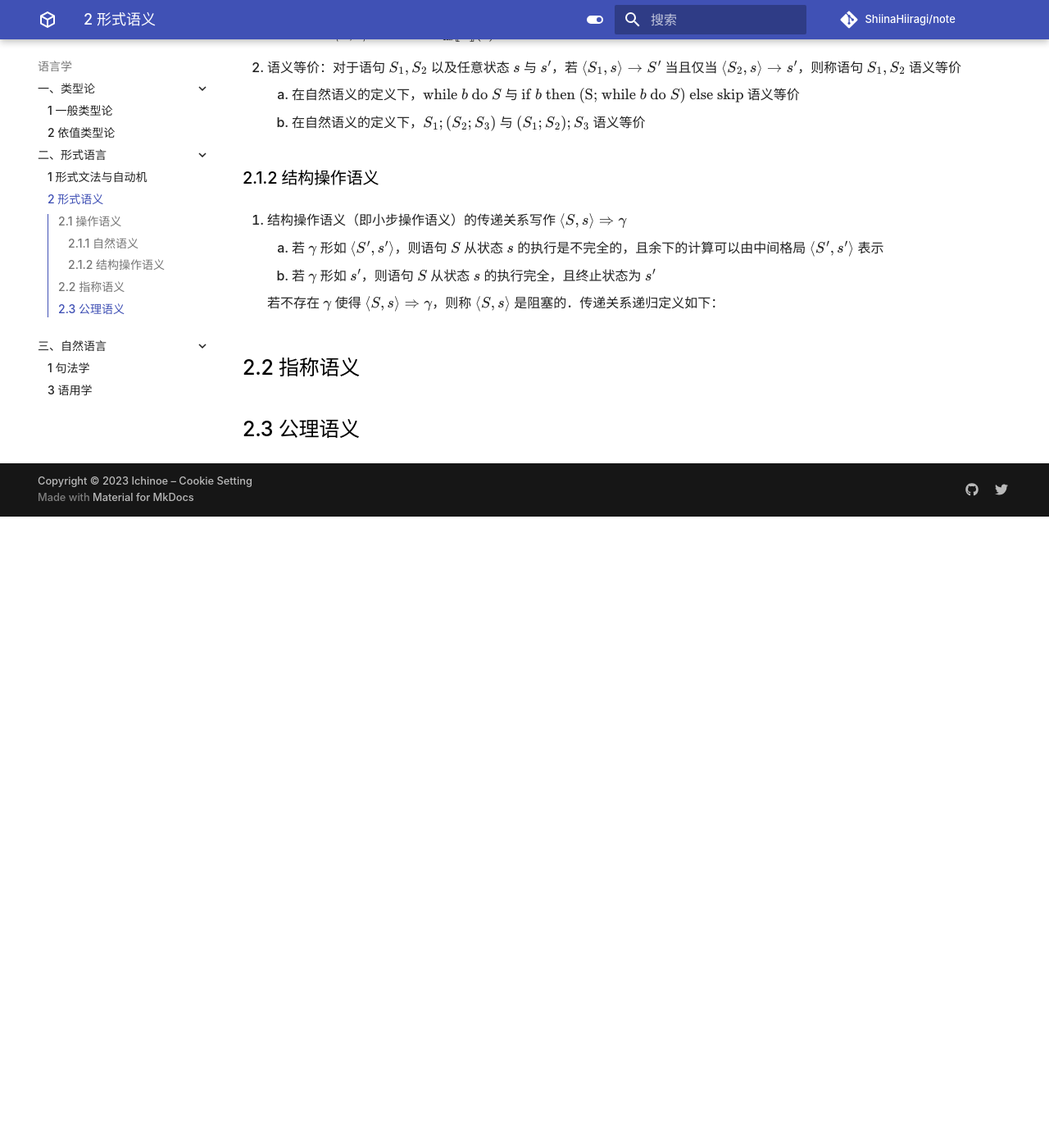
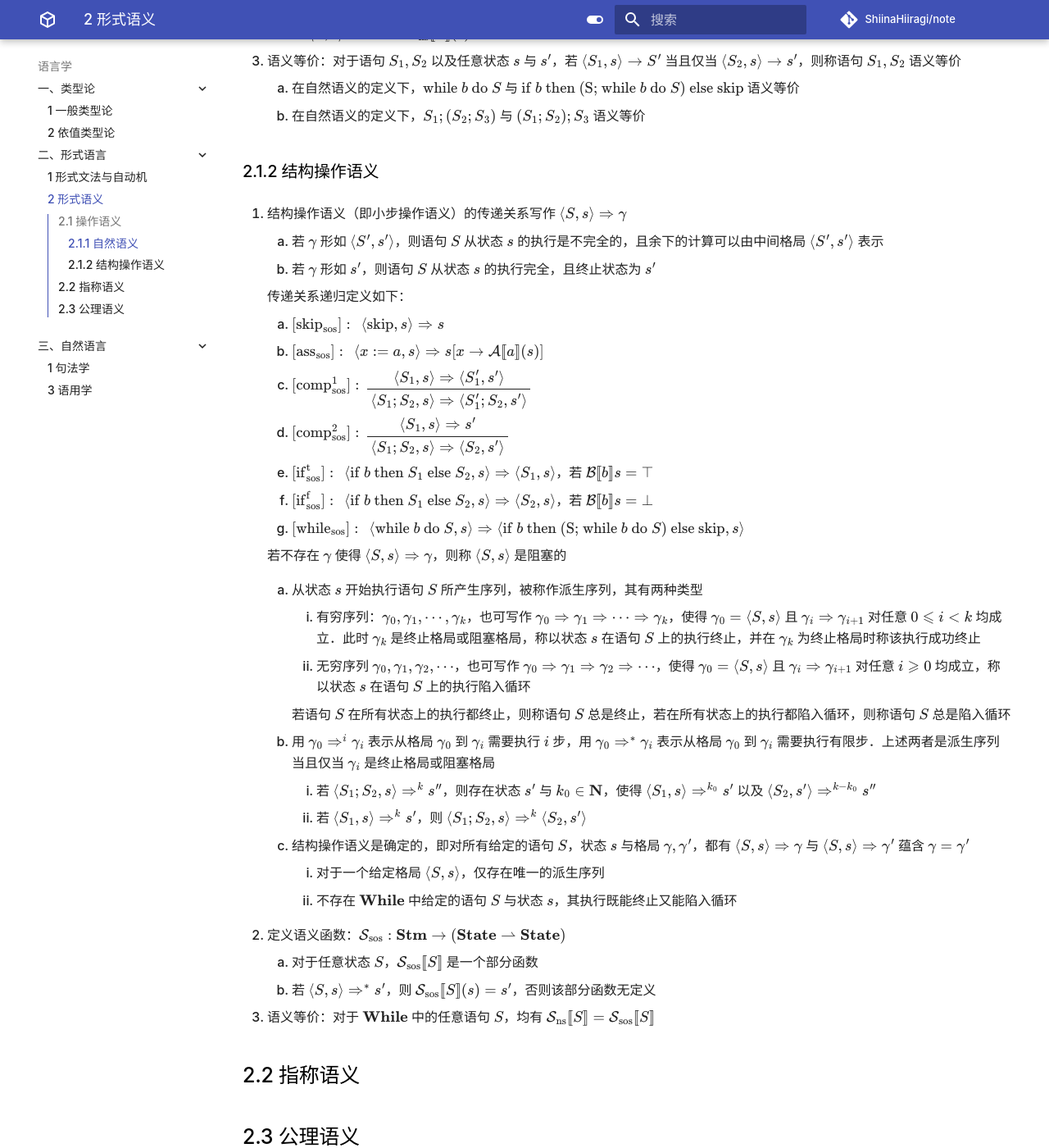
Before and after one commit to ShiinaHiiragi/note, an MkDocs documentation site: the page built from docs/lang/formal/sem.md, in a window 1280 px wide and 1400 px high, scrolled down 3248 px. Shown: the whole window at 82% size. Built offline with MkDocs 1.6.1 and Material for MkDocs 9.7.7, drawn with Linux system fonts in a browser that asks for light colours; comment, search, counter and statistics services are not loaded; before the commit the page ends 3878 px from its top, so only the background shows below that; some of the changed text lies outside the part shown.

Commit message:
stage seq

```diff
--- a/docs/lang/formal/sem.md
+++ b/docs/lang/formal/sem.md
@@ -139,12 +139,12 @@
 ## 2.1 操作语义
 - 操作语义学的传递系统由两种格局构成
     1. $\left<S, s\right>$，其中 $S$ 表示将要执行的语句，$s$ 表示语句执行的初始状态
-    2. $s$：表示终止状态，即中止格局
+    2. $s$：表示终止状态，即终止格局
 
 ### 2.1.1 自然语义
 1. 自然语义（即大步操作语义）的传递关系写作 $\left<S, s\right> \to s'$，即从状态 $s$ 执行语句 $S$ 后，状态变为 $s'$．传递关系递归定义如下：
-    1. $[\text{ass}_{\text{ns}}]: \ \left<x:=a, s\right> \to s[x \to \mathcal A[\![a]\!](s)]$
-    2. $[\text{skip}_{\text{ns}}]: \ \left<\text{skip}, s\right> \to S$
+    1. $[\text{skip}_{\text{ns}}]: \ \left<\text{skip}, s\right> \to S$
+    2. $[\text{ass}_{\text{ns}}]: \ \left<x:=a, s\right> \to s[x \to \mathcal A[\![a]\!](s)]$
     3. $[\text{comp}_{\text{ns}}]: \ \begin{prooftree} \AxiomC{\(\left<S_1, s\right> \to s'\)} \AxiomC{\(\left<S_2, s'\right> \to s''\)} \BinaryInfC{\(\left<S_1; S_2, s\right> \to s''\)} \end{prooftree}$
     4. $[\text{if}_{\text{ns}}^{\text{t}}]: \ \begin{prooftree} \AxiomC{\(\left<S_1, s\right> \to s'\)} \UnaryInfC{\(\left<\text{if } b \text{ then } S_1 \text{ else } S_2, s\right> \to s'\)} \end{prooftree}$，若 $\mathcal B[\![b]\!](s) = \top$
     5. $[\text{if}_{\text{ns}}^{\text{f}}]: \ \begin{prooftree} \AxiomC{\(\left<S_2, s\right> \to s'\)} \UnaryInfC{\(\left<\text{if } b \text{ then } S_1 \text{ else } S_2, s\right> \to s'\)} \end{prooftree}$，若 $\mathcal B[\![b]\!](s) = \bot$
@@ -157,11 +157,11 @@
         1. 派生树的根节点是 $\left<S, s\right> \to s'$，叶节点是上述公理的实例
         2. 若派生树只有一个节点，且是公理的实例，则称该派生树是简单的，否则成其是复合的
     2. 自然语义是确定的，即对所有给定的语句 $S$ 与状态 $s, s', s''$，都有 $\left<S, s\right> \to s'$ 与 $\left<S, s\right> \to s''$ 蕴含 $s' = s''$
-    3. 定义语义函数：$\mathcal S_{\text{ns}}: \mathbf{Stm} \to (\mathbf{State} \rightharpoonup \mathbf{State})$
-        1. 对于任意状态 $S$，$\mathcal S_{\text{ns}}[\![S]\!]$ 是一个部分函数
-        2. 若 $\left<S, s\right> \to s'$，则 $\mathcal S_{\text{ns}}[\![S]\!](s) = s'$，否则该部分函数无定义
 
-2. 语义等价：对于语句 $S_1, S_2$ 以及任意状态 $s$ 与 $s'$，若 $\left<S_1, s\right> \to S'$ 当且仅当 $\left<S_2, s\right> \to s'$，则称语句 $S_1, S_2$ 语义等价
+2. 定义语义函数：$\mathcal S_{\text{ns}}: \mathbf{Stm} \to (\mathbf{State} \rightharpoonup \mathbf{State})$
+    1. 对于任意状态 $S$，$\mathcal S_{\text{ns}}[\![S]\!]$ 是一个部分函数
+    2. 若 $\left<S, s\right> \to s'$，则 $\mathcal S_{\text{ns}}[\![S]\!](s) = s'$，否则该部分函数无定义
+3. 语义等价：对于语句 $S_1, S_2$ 以及任意状态 $s$ 与 $s'$，若 $\left<S_1, s\right> \to S'$ 当且仅当 $\left<S_2, s\right> \to s'$，则称语句 $S_1, S_2$ 语义等价
     1. 在自然语义的定义下，$\text{while } b \text{ do } S$ 与 $\text{if } b \text{ then } (\text{S; while } b \text{ do } S) \text{ else skip}$ 语义等价
     2. 在自然语义的定义下，$S_1; (S_2; S_3)$ 与 $(S_1; S_2); S_3$ 语义等价
 
@@ -170,7 +170,35 @@
     1. 若 $\gamma$ 形如 $\left<S', s'\right>$，则语句 $S$ 从状态 $s$ 的执行是不完全的，且余下的计算可以由中间格局 $\left<S', s'\right>$ 表示
     2. 若 $\gamma$ 形如 $s'$，则语句 $S$ 从状态 $s$ 的执行完全，且终止状态为 $s'$
 
-    若不存在 $\gamma$ 使得 $\left<S, s\right> \Rightarrow \gamma$，则称 $\left<S, s\right>$ 是阻塞的．传递关系递归定义如下：
+    传递关系递归定义如下：
+
+    1. $[\text{skip}_{\text{sos}}]: \ \left<\text{skip}, s\right> \Rightarrow s$
+    2. $[\text{ass}_{\text{sos}}]: \ \left<x:=a, s\right> \Rightarrow s[x \to \mathcal A[\![a]\!](s)]$
+    3. $[\text{comp}_{\text{sos}}^{1}]: \ \begin{prooftree} \AxiomC{\(\left<S_1, s\right> \Rightarrow \left<S_1', s'\right>\)} \UnaryInfC{\(\left<S_1; S_2, s\right> \Rightarrow \left<S_1'; S_2, s'\right>\)} \end{prooftree}$
+    4. $[\text{comp}_{\text{sos}}^{2}]: \ \begin{prooftree} \AxiomC{\(\left<S_1, s\right> \Rightarrow s'\)} \UnaryInfC{\(\left<S_1; S_2, s\right> \Rightarrow \left<S_2, s'\right>\)} \end{prooftree}$
+    5. $[\text{if}_{\text{sos}}^{\text{t}}]: \ \left<\text{if } b \text{ then } S_1 \text{ else } S_2, s\right> \Rightarrow \left<S_1, s\right>$，若 $\mathcal B[\![b]\!]s = \top$
+    6. $[\text{if}_{\text{sos}}^{\text{f}}]: \ \left<\text{if } b \text{ then } S_1 \text{ else } S_2, s\right> \Rightarrow \left<S_2, s\right>$，若 $\mathcal B[\![b]\!]s = \bot$
+    7. $[\text{while}_{\text{sos}}]: \ \left<\text{while } b \text{ do } S, s\right> \Rightarrow \left<\text{if } b \text{ then } (\text{S; while } b \text{ do } S) \text{ else skip}, s\right>$
+
+    若不存在 $\gamma$ 使得 $\left<S, s\right> \Rightarrow \gamma$，则称 $\left<S, s\right>$ 是阻塞的
+
+    1. 从状态 $s$ 开始执行语句 $S$ 所产生序列，被称作派生序列，其有两种类型
+        1. 有穷序列：$\gamma_0, \gamma_1, \cdots, \gamma_k$，也可写作 $\gamma_0 \Rightarrow \gamma_1 \Rightarrow \cdots \Rightarrow \gamma_k$，使得 $\gamma_0 = \left<S, s\right>$ 且 $\gamma_i \Rightarrow \gamma_{i+1}$ 对任意 $0 \leqslant i < k$ 均成立．此时 $\gamma_k$ 是终止格局或阻塞格局，称以状态 $s$ 在语句 $S$ 上的执行终止，并在 $\gamma_k$ 为终止格局时称该执行成功终止
+        2. 无穷序列 $\gamma_0, \gamma_1, \gamma_2, \cdots$，也可写作 $\gamma_0 \Rightarrow \gamma_1 \Rightarrow \gamma_2 \Rightarrow \cdots$，使得 $\gamma_0 = \left<S, s\right>$ 且 $\gamma_i \Rightarrow \gamma_{i+1}$ 对任意 $i \geqslant 0$ 均成立，称以状态 $s$ 在语句 $S$ 上的执行陷入循环
+
+        若语句 $S$ 在所有状态上的执行都终止，则称语句 $S$ 总是终止，若在所有状态上的执行都陷入循环，则称语句 $S$ 总是陷入循环
+
+    2. 用 $\gamma_0 \Rightarrow^{i} \gamma_i$ 表示从格局 $\gamma_0$ 到 $\gamma_i$ 需要执行 $i$ 步，用 $\gamma_0 \Rightarrow^{*} \gamma_i$ 表示从格局 $\gamma_0$ 到 $\gamma_i$ 需要执行有限步．上述两者是派生序列当且仅当 $\gamma_i$ 是终止格局或阻塞格局
+        1. 若 $\left<S_1; S_2, s\right> \Rightarrow^{k} s''$，则存在状态 $s'$ 与 $k_0 \in \mathbf N$，使得 $\left<S_1, s\right> \Rightarrow^{k_0} s'$ 以及 $\left<S_2, s'\right> \Rightarrow^{k-k_0} s''$
+        2. 若 $\left<S_1, s\right> \Rightarrow^{k} s'$，则 $\left<S_1; S_2, s\right> \Rightarrow^{k} \left<S_2, s'\right>$
+    3. 结构操作语义是确定的，即对所有给定的语句 $S$，状态 $s$ 与格局 $\gamma, \gamma'$，都有 $\left<S, s\right> \Rightarrow \gamma$ 与 $\left<S, s\right> \Rightarrow \gamma'$ 蕴含 $\gamma = \gamma'$
+        1. 对于一个给定格局 $\left<S, s\right>$，仅存在唯一的派生序列
+        2. 不存在 $\textbf{While}$ 中给定的语句 $S$ 与状态 $s$，其执行既能终止又能陷入循环
+
+2. 定义语义函数：$\mathcal S_{\text{sos}}: \mathbf{Stm} \to (\mathbf{State} \rightharpoonup \mathbf{State})$
+    1. 对于任意状态 $S$，$\mathcal S_{\text{sos}}[\![S]\!]$ 是一个部分函数
+    2. 若 $\left<S, s\right> \Rightarrow^{*} s'$，则 $\mathcal S_{\text{sos}}[\![S]\!](s) = s'$，否则该部分函数无定义
+3. 语义等价：对于 $\textbf{While}$ 中的任意语句 $S$，均有 $\mathcal S_{\text{ns}}[\![S]\!] = \mathcal S_{\text{sos}} [\![S]\!]$
 
 ## 2.2 指称语义
 
```
